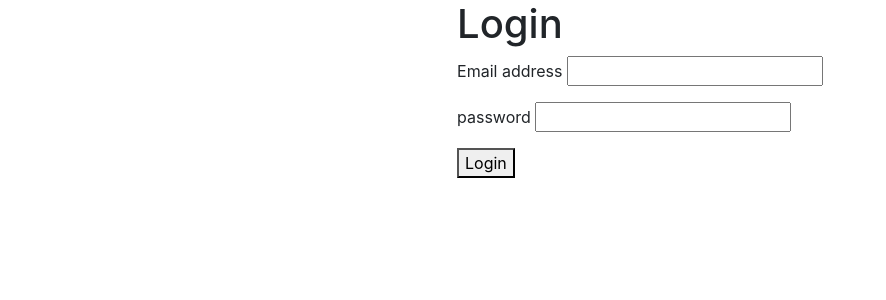
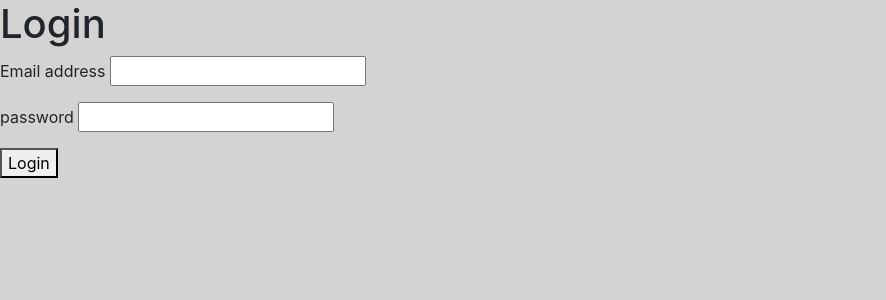
Before and after one commit to Thuotracy/gram254, a Django app: page /login/ in a window 1280 px wide. Shown: the top 300 px of the page, without its empty margins (0-886 px from the left). Run offline with Django 4.2, Linux system fonts and the light colour scheme; parts of the project's set-up code (start-up, migrations or seed data) failed here and were passed over; some libraries are stand-ins or nearby versions.

```diff
--- a/static/css/style.css
+++ b/static/css/style.css
@@ -1,4 +1,4 @@
-/* body{ */
+body{
   background-color: lightgray;
 }
 
@@ -47,7 +47,7 @@ input.copy{
   display: none;
 }
 
-.login{
+/* .login{ */
   display: flex;
   flex-direction: column;
   align-items: center;
```
